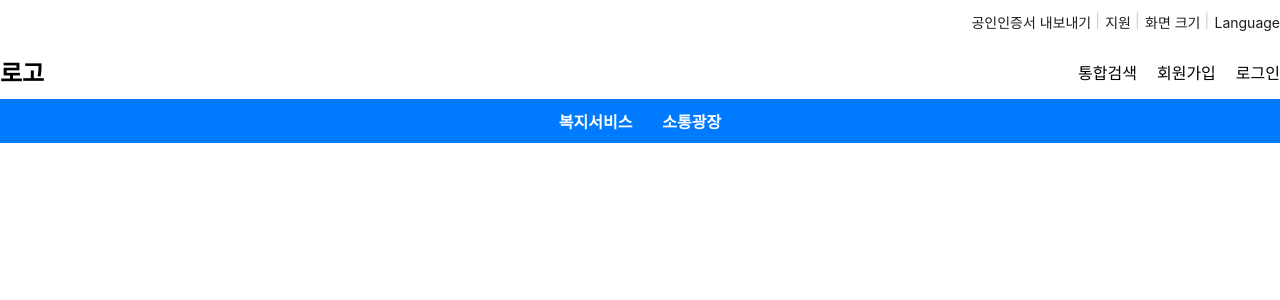
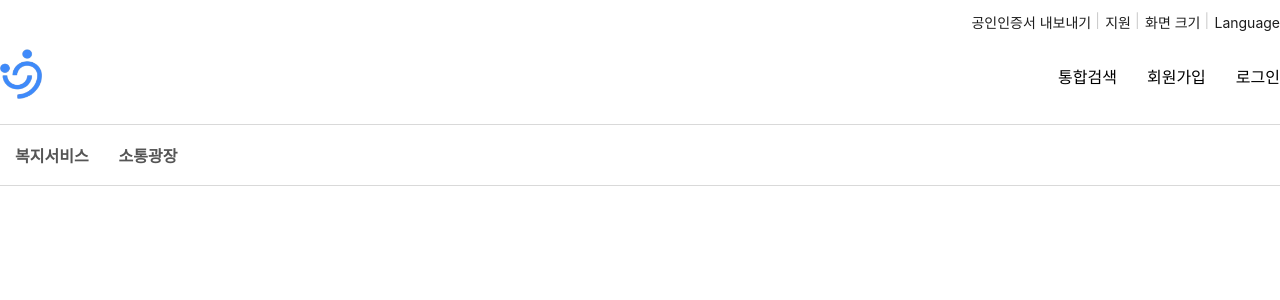
Before and after one commit to 2th-project/2th-project-FE, a React (Create React App) app: page / in a window 1280 px wide. Shown: the top 300 px of the page. Built offline with nearby package versions, Linux system fonts and the light colour scheme.

Commit message:
헤더 ui 초안 구현

```diff
--- /dev/null
+++ b/public/assets/index.js
@@ -0,0 +1 @@
+export { default as logo } from "./assets.logo";
--- a/src/components/Header.js
+++ b/src/components/Header.js
@@ -16,7 +16,9 @@ const Header = () => {
 
       {/* 메인 헤더 */}
       <div className={styles.mainHeader}>
-        <div className={styles.logo}>로고</div>
+        <div className={styles.logo}>
+          <img src="/assets/logo.png" alt="로고" className={styles.logoImage} />
+        </div>
         <div className={styles.userMenu}>
           <span className={styles.userMenuItem}>통합검색</span>
           <span className={styles.userMenuItem}>회원가입</span>
@@ -24,11 +26,15 @@ const Header = () => {
         </div>
       </div>
 
+      <hr className={styles.divider} />
+
       {/* 네비게이션 메뉴 */}
       <nav className={styles.navbar}>
         <span className={styles.navItem}>복지서비스</span>
         <span className={styles.navItem}>소통광장</span>
       </nav>
+
+      <hr className={styles.divider} />
     </header>
   );
 };
--- a/src/components/Header.module.css
+++ b/src/components/Header.module.css
@@ -42,14 +42,13 @@
   display: flex;
   align-items: center;
   justify-content: space-between;
-  padding: 10px 20px;
+  padding: 5px 0 21px 0;
   background-color: white;
 }
 
-.logo {
-  font-size: 1.5em;
-  font-weight: bold;
-  cursor: pointer;
+.logoImage {
+  width: 42px;
+  height: 50px;
 }
 
 .userMenu {
@@ -58,7 +57,7 @@
 }
 
 .userMenuItem {
-  margin-left: 20px;
+  margin-left: 30px;
   cursor: pointer;
 }
 
@@ -66,17 +65,23 @@
   text-decoration: underline;
 }
 
+.divider {
+  width: 100%;
+  border: none;
+  border-top: 1px solid #d9d9d9; /* 구분선 스타일 */
+  margin: 0;
+}
+
 .navbar {
   width: 100%;
-  background-color: #007bff;
-  padding: 10px 0;
+  padding: 18px 0;
   display: flex;
-  justify-content: center;
+  justify-content: flex-start;
 }
 
 .navItem {
   margin: 0 15px;
-  color: white;
+  color: #555555;
   font-weight: bold;
   cursor: pointer;
 }
```
Also changed, not shown: public/assets/logo.png (added).
